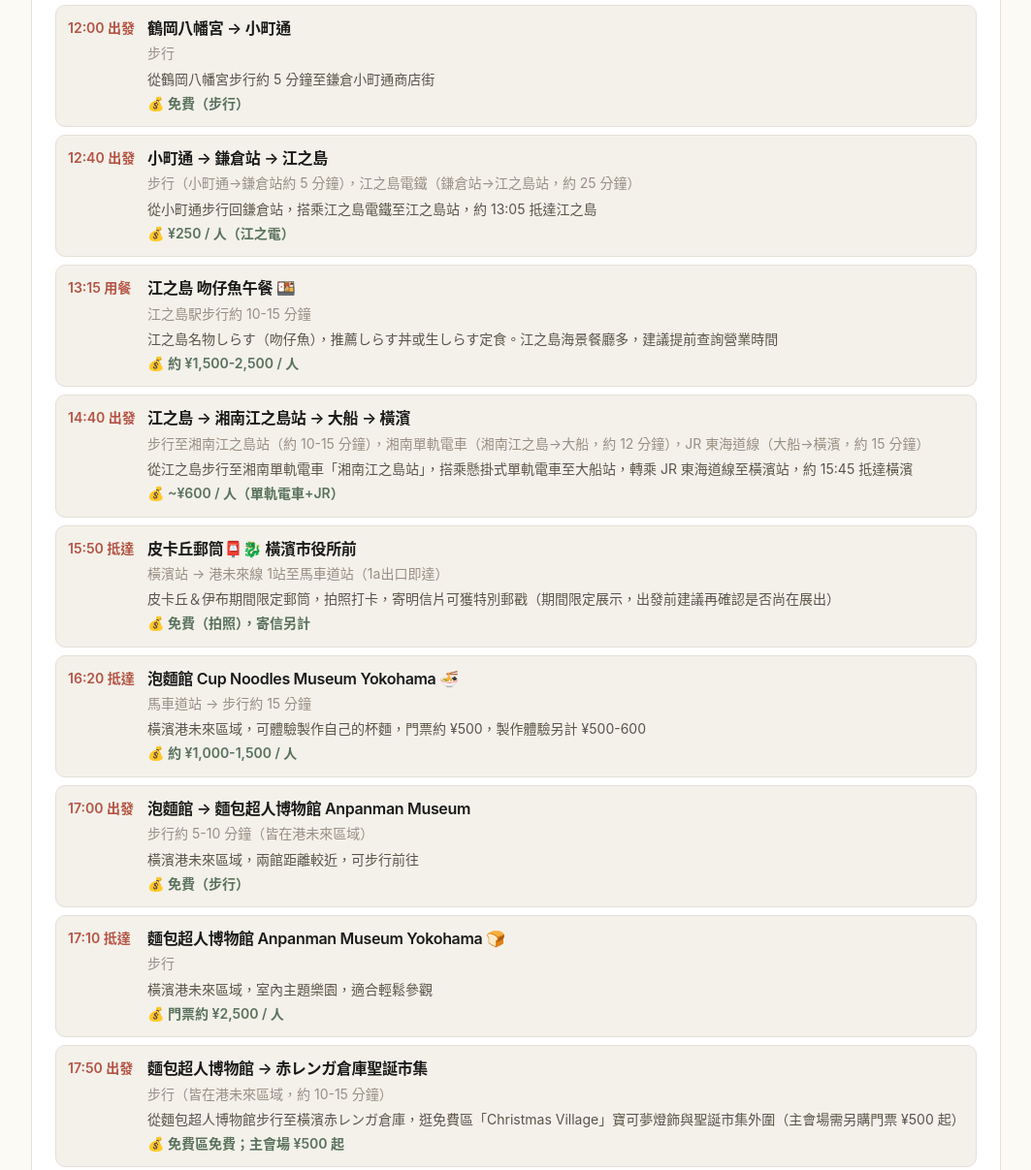
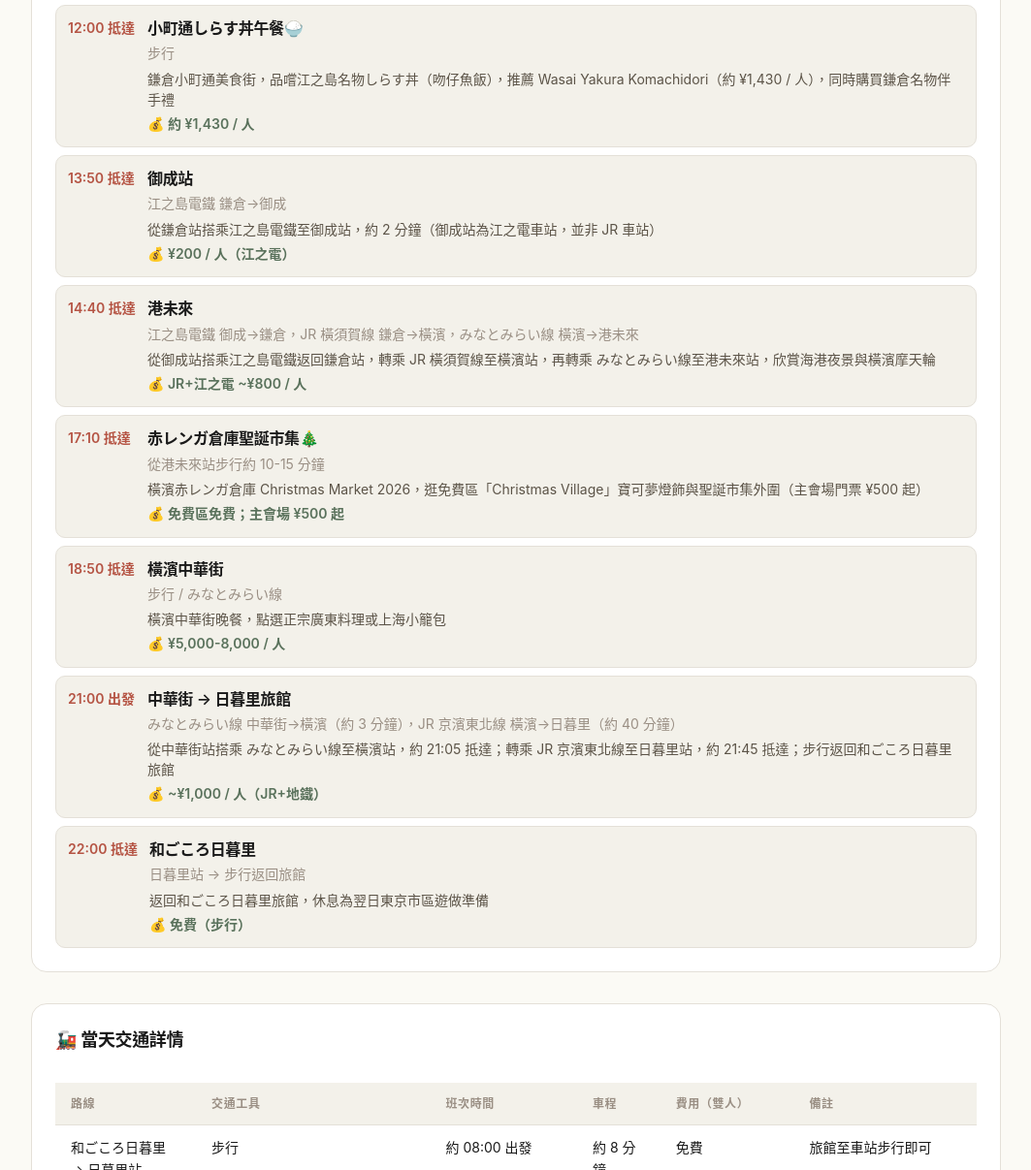
Before and after one commit to dengdualangininder/tokyo-wedding-2026-itinerary, a plain HTML site: page day3.html in a window 1280 px wide. Shown: the part 758-1965 px from the top of the page at 97% size, without its empty margins (108-1171 px from the left). Drawn offline with nearby package versions, Linux system fonts and the light colour scheme.

Commit message:
Day 2 晚餐改為 Kama Maru 居酒屋，Day 3 中午加入小町通しらす丼午餐
Day 2:
- 21:10 Kama Maru 居酒屋晚餐🍻（拷貝完資料後吃，日暮里站步行 2 分鐘，可於 KKday 預約）

Day 3:
- 12:00 小町通しらす丼午餐🍚（江之島名物吻仔魚飯，Wasai Yakura Komachidori，約 ¥1,430/人）
- 同步更新 script.js、day2.html、day3.html

```diff
--- a/day3.html
+++ b/day3.html
@@ -25,7 +25,7 @@
     <header class="hero">
       <span class="tag">12/04 (五) · Day 3</span>
       <h1>鎌倉・江之島・橫濱</h1>
-      <p>鶴岡八幡宮 → 小町通 → 江之島吻仔魚午餐 → 泡麵館 → 麵包超人博物館 → 橫濱中華街</p>
+      <p>鶴岡八幡宮 → 小町通しらす丼午餐 → 御成站 → 港未來 → 赤レンガ倉庫聖誕市集 → 橫濱中華街</p>
     </header>
 
     <section class="card" aria-label="當天詳細行程">
@@ -59,102 +59,48 @@
           </div>
         </div>
         <div class="station-item">
-          <div class="station-time">12:00 出發</div>
+          <div class="station-time">12:00 抵達</div>
           <div class="station-info">
-            <div class="station-name">鶴岡八幡宮 → 小町通</div>
+            <div class="station-name">小町通しらす丼午餐🍚</div>
             <div class="station-transport">步行</div>
-            <div class="station-detail">從鶴岡八幡宮步行約 5 分鐘至鎌倉小町通商店街</div>
-            <div class="station-cost">💰 免費（步行）</div>
+            <div class="station-detail">鎌倉小町通美食街，品嚐江之島名物しらす丼（吻仔魚飯），推薦 Wasai Yakura Komachidori（約 ¥1,430 / 人），同時購買鎌倉名物伴手禮</div>
+            <div class="station-cost">💰 約 ¥1,430 / 人</div>
           </div>
         </div>
         <div class="station-item">
-          <div class="station-time">12:40 出發</div>
+          <div class="station-time">13:50 抵達</div>
           <div class="station-info">
-            <div class="station-name">小町通 → 鎌倉站 → 江之島</div>
-            <div class="station-transport">步行（小町通→鎌倉站約 5 分鐘），江之島電鐵（鎌倉站→江之島站，約 25 分鐘）</div>
-            <div class="station-detail">從小町通步行回鎌倉站，搭乘江之島電鐵至江之島站，約 13:05 抵達江之島</div>
-            <div class="station-cost">💰 ¥250 / 人（江之電）</div>
+            <div class="station-name">御成站</div>
+            <div class="station-transport">江之島電鐵 鎌倉→御成</div>
+            <div class="station-detail">從鎌倉站搭乘江之島電鐵至御成站，約 2 分鐘（御成站為江之電車站，並非 JR 車站）</div>
+            <div class="station-cost">💰 ¥200 / 人（江之電）</div>
           </div>
         </div>
         <div class="station-item">
-          <div class="station-time">13:15 用餐</div>
+          <div class="station-time">14:40 抵達</div>
           <div class="station-info">
-            <div class="station-name">江之島 吻仔魚午餐 🍱</div>
-            <div class="station-transport">江之島駅步行約 10-15 分鐘</div>
-            <div class="station-detail">江之島名物しらす（吻仔魚），推薦しらす丼或生しらす定食。江之島海景餐廳多，建議提前查詢營業時間</div>
-            <div class="station-cost">💰 約 ¥1,500-2,500 / 人</div>
-          </div>
-        </div>
-        <div class="station-item">
-          <div class="station-time">14:40 出發</div>
-          <div class="station-info">
-            <div class="station-name">江之島 → 湘南江之島站 → 大船 → 橫濱</div>
-            <div class="station-transport">步行至湘南江之島站（約 10-15 分鐘），湘南單軌電車（湘南江之島→大船，約 12 分鐘），JR 東海道線（大船→橫濱，約 15 分鐘）</div>
-            <div class="station-detail">從江之島步行至湘南單軌電車「湘南江之島站」，搭乘懸掛式單軌電車至大船站，轉乘 JR 東海道線至橫濱站，約 15:45 抵達橫濱</div>
-            <div class="station-cost">💰 ~¥600 / 人（單軌電車+JR）</div>
-          </div>
-        </div>
-        <div class="station-item">
-          <div class="station-time">15:50 抵達</div>
-          <div class="station-info">
-            <div class="station-name">皮卡丘郵筒📮🐉 橫濱市役所前</div>
-            <div class="station-transport">橫濱站 → 港未來線 1站至馬車道站（1a出口即達）</div>
-            <div class="station-detail">皮卡丘＆伊布期間限定郵筒，拍照打卡，寄明信片可獲特別郵戳（期間限定展示，出發前建議再確認是否尚在展出）</div>
-            <div class="station-cost">💰 免費（拍照），寄信另計</div>
-          </div>
-        </div>
-        <div class="station-item">
-          <div class="station-time">16:20 抵達</div>
-          <div class="station-info">
-            <div class="station-name">泡麵館 Cup Noodles Museum Yokohama 🍜</div>
-            <div class="station-transport">馬車道站 → 步行約 15 分鐘</div>
-            <div class="station-detail">橫濱港未來區域，可體驗製作自己的杯麵，門票約 ¥500，製作體驗另計 ¥500-600</div>
-            <div class="station-cost">💰 約 ¥1,000-1,500 / 人</div>
-          </div>
-        </div>
-        <div class="station-item">
-          <div class="station-time">17:00 出發</div>
-          <div class="station-info">
-            <div class="station-name">泡麵館 → 麵包超人博物館 Anpanman Museum</div>
-            <div class="station-transport">步行約 5-10 分鐘（皆在港未來區域）</div>
-            <div class="station-detail">橫濱港未來區域，兩館距離較近，可步行前往</div>
-            <div class="station-cost">💰 免費（步行）</div>
+            <div class="station-name">港未來</div>
+            <div class="station-transport">江之島電鐵 御成→鎌倉，JR 橫須賀線 鎌倉→橫濱，みなとみらい線 橫濱→港未來</div>
+            <div class="station-detail">從御成站搭乘江之島電鐵返回鎌倉站，轉乘 JR 橫須賀線至橫濱站，再轉乘 みなとみらい線至港未來站，欣賞海港夜景與橫濱摩天輪</div>
+            <div class="station-cost">💰 JR+江之電 ~¥800 / 人</div>
           </div>
         </div>
         <div class="station-item">
           <div class="station-time">17:10 抵達</div>
           <div class="station-info">
-            <div class="station-name">麵包超人博物館 Anpanman Museum Yokohama 🍞</div>
-            <div class="station-transport">步行</div>
-            <div class="station-detail">橫濱港未來區域，室內主題樂園，適合輕鬆參觀</div>
-            <div class="station-cost">💰 門票約 ¥2,500 / 人</div>
-          </div>
-        </div>
-        <div class="station-item">
-          <div class="station-time">17:50 出發</div>
-          <div class="station-info">
-            <div class="station-name">麵包超人博物館 → 赤レンガ倉庫聖誕市集</div>
-            <div class="station-transport">步行（皆在港未來區域，約 10-15 分鐘）</div>
-            <div class="station-detail">從麵包超人博物館步行至橫濱赤レンガ倉庫，逛免費區「Christmas Village」寶可夢燈飾與聖誕市集外圍（主會場需另購門票 ¥500 起）</div>
+            <div class="station-name">赤レンガ倉庫聖誕市集🎄</div>
+            <div class="station-transport">從港未來站步行約 10-15 分鐘</div>
+            <div class="station-detail">橫濱赤レンガ倉庫 Christmas Market 2026，逛免費區「Christmas Village」寶可夢燈飾與聖誕市集外圍（主會場門票 ¥500 起）</div>
             <div class="station-cost">💰 免費區免費；主會場 ¥500 起</div>
           </div>
         </div>
         <div class="station-item">
-          <div class="station-time">18:40 出發</div>
-          <div class="station-info">
-            <div class="station-name">赤レンガ倉庫 → 中華街</div>
-            <div class="station-transport">步行 / みなとみらい線（約 10-15 分鐘）</div>
-            <div class="station-detail">從赤レンガ倉庫步行或搭乘港未來線前往橫濱中華街用餐</div>
-            <div class="station-cost">💰 免費（步行）</div>
-          </div>
-        </div>
-        <div class="station-item">
-          <div class="station-time">19:00 用餐</div>
+          <div class="station-time">18:50 抵達</div>
           <div class="station-info">
             <div class="station-name">橫濱中華街</div>
             <div class="station-transport">步行 / みなとみらい線</div>
-            <div class="station-detail">橫濱中華街晚餐（原 18:30 順延 30 分鐘）</div>
-            <div class="station-cost">💰 ¥5,000-8,000 / 人（餐飲）</div>
+            <div class="station-detail">橫濱中華街晚餐，點選正宗廣東料理或上海小籠包</div>
+            <div class="station-cost">💰 ¥5,000-8,000 / 人</div>
           </div>
         </div>
         <div class="station-item">
@@ -189,12 +135,10 @@
             <tr><td>和ごころ日暮里 → 日暮里站</td><td>步行</td><td>約 08:00 出發</td><td>約 8 分鐘</td><td>免費</td><td>旅館至車站步行即可</td></tr>
             <tr><td>日暮里 → 品川 → 鎌倉</td><td>JR 常磐線快速「上野東京ライン」+ JR 山手線 + JR 橫須賀線</td><td>約 08:15 出發，09:20 抵達鎌倉</td><td>約 1 小時 5 分</td><td>~¥2,000（¥1,000 × 2）</td><td>於品川站轉乘，Suica 可用</td></tr>
             <tr><td>鎌倉站 → 鶴岡八幡宮 → 小町通</td><td>步行</td><td>約 10:00 抵達</td><td>約 15 分鐘</td><td>免費</td><td>沿若宮大路段葛步行</td></tr>
-            <tr><td>小町通 → 鎌倉站 → 江之島</td><td>步行 + 江之島電鐵</td><td>約 12:40 出發，約 13:05 抵達江之島</td><td>約 25 分鐘</td><td>¥500（¥250 × 2）</td><td>搭乘江之島電鐵至江之島站</td></tr>
-            <tr><td>江之島 → 湘南江之島 → 大船 → 橫濱</td><td>步行 + 湘南單軌電車 + JR 東海道線</td><td>約 14:40 出發，約 15:45 抵達橫濱</td><td>約 1 小時 5 分</td><td>~¥1,200（¥600 × 2）</td><td>湘南單軌電車 湘南江之島→大船，轉 JR 大船→橫濱</td></tr>
-            <tr><td>橫濱站 → 馬車道站（皮卡丘郵筒）</td><td>港未來線</td><td>約 15:50 抵達</td><td>約 3 分鐘（1站）</td><td>¥400（¥200 × 2）</td><td>皮卡丘＆伊布期間限定郵筒</td></tr>
-            <tr><td>馬車道站 → 泡麵館</td><td>步行</td><td>約 16:20 抵達</td><td>約 15 分鐘</td><td>免費</td><td>泡麵館 Cup Noodles Museum</td></tr>
-            <tr><td>泡麵館 → 麵包超人博物館</td><td>步行</td><td>約 17:00 出發</td><td>約 5-10 分鐘</td><td>免費</td><td>皆在港未來區域</td></tr>
-            <tr><td>麵包超人博物館 → 中華街</td><td>步行 / みなとみらい線</td><td>約 18:30 用餐🥢</td><td>約 15 分鐘（步行）</td><td>免費 / ¥400（地鐵）</td><td>橫濱中華街晚餐🥢</td></tr>
+            <tr><td>小町通 → 御成站</td><td>步行 + 江之島電鐵</td><td>約 13:30 出發，約 13:50 抵達</td><td>約 20 分鐘</td><td>¥400（¥200 × 2）</td><td>小町通步行至鎌倉站，搭乘江之電至御成站</td></tr>
+            <tr><td>御成站 → 港未來</td><td>江之島電鐵 + JR 橫須賀線 + みなとみらい線</td><td>約 13:50 出發，14:40 抵達</td><td>約 50 分鐘</td><td>~¥1,600（¥800 × 2）</td><td>御成→鎌倉→橫濱→港未來</td></tr>
+            <tr><td>港未來 → 赤レンガ倉庫</td><td>步行</td><td>約 17:10 抵達</td><td>約 10-15 分鐘</td><td>免費</td><td>橫濱赤レンガ倉庫聖誕市集</td></tr>
+            <tr><td>赤レンガ倉庫 → 中華街</td><td>步行 / みなとみらい線</td><td>約 18:50 抵達</td><td>約 10-15 分鐘</td><td>免費 / ¥400（地鐵）</td><td>橫濱中華街晚餐</td></tr>
             <tr><td>中華街 → 日暮里（回程）</td><td>みなとみらい線 + JR 京濱東北線 / 山手線</td><td>約 21:00 出發，22:00 抵達</td><td>約 1 小時</td><td>~¥2,000（¥1,000 × 2）</td><td>留意末班車時間，約 23:00-24:00</td></tr>
             <tr><td>日暮里站 → 和ごころ日暮里</td><td>步行</td><td>約 22:00 抵達</td><td>約 8 分鐘</td><td>免費</td><td>車站至旅館步行即可</td></tr>
           </tbody>
@@ -239,7 +183,7 @@
       <span class="label">Home</span>
     </a>
     <a href="itinerary.html" class="nav-item" aria-label="行程總覽">
-      <svg viewBox="0 0 24 24"><path d="M12 2L2 7l10 5 10-5-10-5zM2 17l10 5 10-5M2 12l10 5 10-5"/></svg>
+      <svg viewBox="0 0 24 24"><path d="M12 2L2 7l10 5 10-5-10-5zM2 17l10 5 10-5M2 12l10 5 10-5\"/></svg>
       <span class="label">Itinerary</span>
     </a>
     <a href="map.html" class="nav-item" aria-label="地圖">
@@ -247,7 +191,7 @@
       <span class="label">Map</span>
     </a>
     <a href="budget.html" class="nav-item" aria-label="預算">
-      <svg viewBox="0 0 24 24"><line x1="12" y1="1" x2="12" y2="23"></line><path d="M17 5H9.5a3.5 3.5 0 0 0 0 7h5a3.5 3.5 0 0 1 0 7H6"></path></svg>
+      <svg viewBox="0 0 24 24"><line x1="12" y1="1" x2="12" y2="23"></line><path d="M17 5H9.5a3.5 3.5 0 0 0 0 7h5a3.5 3.5 0 0 1 0 7H6\"></path></svg>
       <span class="label">Budget</span>
     </a>
     <a href="info.html" class="nav-item" aria-label="資訊">
@@ -263,11 +207,11 @@
       const day3Stations = [
         { name: '日暮里 → 鎌倉', lat: 35.3176, lng: 139.4596, type: 'transport', time: '08:15 出發', transport: 'JR 常磐線快速「上野東京ライン」+ JR 山手線 + JR 橫須賀線', detail: '從日暮里站約 08:20 抵達上野，約 08:35 抵達品川，約 09:20 抵達鎌倉站，約 1 小時 5 分', cost: '~¥1,000 / 人' },
         { name: '鶴岡八幡宮', lat: 35.3274, lng: 139.5395, type: 'shrine', time: '10:00 抵達', transport: '從鎌倉站步行 10 分鐘', detail: '參拜並祈求婚姻美滿', cost: '免費' },
-        { name: '小町通', lat: 35.3189, lng: 139.5355, type: 'shopping', time: '12:00 出發', transport: '步行', detail: '鎌倉小町通美食街，購買伴手禮', cost: '自由消費' },
-        { name: '江之島', lat: 35.3021, lng: 139.4824, type: 'location', time: '13:05 抵達', transport: '江之島電鐵 鎌倉→江之島', detail: '江之島名物吻仔魚午餐，相模灣海景', cost: '¥250 / 人（江之電）' },
-        { name: '皮卡丘郵筒📮🐉', lat: 35.4437, lng: 139.6380, type: 'food', time: '15:50 抵達', transport: '橫濱站 → 港未來線 1站至馬車道站（1a出口即達）', detail: '橫濱市役所前皮卡丘＆伊布期間限定郵筒，拍照打卡，寄明信片可獲特別郵戳', cost: '免費（拍照），寄信另計' },
-        { name: '泡麵館 Cup Noodles Museum Yokohama 🍜', lat: 35.4565, lng: 139.6350, type: 'location', time: '16:20 抵達', transport: '馬車道站 → 步行約 15 分鐘或搭乘港未來線至新高島站', detail: '泡麵館 Cup Noodles Museum 與 麵包超人博物館', cost: '~¥600 / 人（單軌電車+JR）' },
-        { name: '中華街', lat: 35.4437, lng: 139.6440, type: 'restaurant', time: '18:30 用餐', transport: '步行', detail: '橫濱中華街晚餐', cost: '¥5,000-8,000 / 人' },
+        { name: '小町通しらす丼午餐🍚', lat: 35.3189, lng: 139.5355, type: 'restaurant', time: '12:00 抵達', transport: '步行', detail: '鎌倉小町通美食街，品嚐江之島名物しらす丼（吻仔魚飯），推薦 Wasai Yakura Komachidori（約 ¥1,430 / 人），同時購買鎌倉名物伴手禮', cost: '約 ¥1,430 / 人' },
+        { name: '御成站', lat: 35.3167, lng: 139.5430, type: 'transport', time: '13:50 抵達', transport: '江之島電鐵 鎌倉→御成', detail: '從鎌倉站搭乘江之島電鐵至御成站，約 2 分鐘（御成站為江之電車站，並非 JR 車站）', cost: '¥200 / 人（江之電）' },
+        { name: '港未來', lat: 35.4565, lng: 139.6350, type: 'location', time: '14:40 抵達', transport: '江之島電鐵 御成→鎌倉，JR 橫須賀線 鎌倉→橫濱，みなとみらい線 橫濱→港未來', detail: '欣賞海港夜景與橫濱摩天輪', cost: 'JR+江之電 ~¥800 / 人' },
+        { name: '赤レンガ倉庫聖誕市集🎄', lat: 35.4437, lng: 139.6398, type: 'location', time: '17:10 抵達', transport: '從港未來站步行約 10-15 分鐘', detail: '橫濱赤レンガ倉庫 Christmas Market 2026，逛免費區「Christmas Village」寶可夢燈飾與聖誕市集外圍（主會場門票 ¥500 起）', cost: '免費區免費；主會場 ¥500 起' },
+        { name: '橫濱中華街', lat: 35.4437, lng: 139.6440, type: 'restaurant', time: '18:50 抵達', transport: '步行 / みなとみらい線', detail: '橫濱中華街晚餐，點選正宗廣東料理或上海小籠包', cost: '¥5,000-8,000 / 人' },
         { name: '和ごころ日暮里', lat: 35.7265, lng: 139.7730, type: 'hotel', time: '22:00 抵達', transport: 'JR 京濱東北線 + 山手線', detail: '中華街 → 日暮里站 → 步行返回旅館', cost: '~¥1,000 / 人（JR+地鐵）' }
       ];
 
--- a/script.js
+++ b/script.js
@@ -231,16 +231,16 @@ document.addEventListener('DOMContentLoaded', function() {
           day: 2
         },
         {
-          name: '日暮里逛吃晚餐🍜',
-          code: 'NipporiDinner',
-          lat: 35.7265,
-          lng: 139.7730,
+          name: 'Kama Maru 居酒屋晚餐🍻',
+          code: 'KamaMaru',
+          lat: 35.7272,
+          lng: 139.7720,
           type: 'restaurant',
           arriveTime: '21:10',
           departTime: '22:30',
-          transport: '從婚紗店步行至日暮里站前餐廳',
-          detail: '拷完資料後在日暮里站前找一家居酒屋或拉麵店吃晚餐，補充體力，推薦酒処一合或酔助等個室居酒屋，約 ¥3,000-5,000/人',
-          cost: '約 ¥3,000-5,000 / 人',
+          transport: '從婚紗店步行至日暮里站前餐廳（約 2 分鐘）',
+          detail: '拷完資料後在日暮里站前 Kama Maru 居酒屋吃晚餐，補充體力。日暮里站步行 2 分鐘，可於 KKday 線上預約座位，約 ¥3,000-3,999 / 人',
+          cost: '約 ¥3,000-3,999 / 人',
           day: 2
         },
         {
@@ -290,16 +290,16 @@ document.addEventListener('DOMContentLoaded', function() {
           day: 3
         },
         {
-          name: '小町通',
-          code: 'Komachi',
+          name: '小町通しらす丼午餐🍚',
+          code: 'KomachiShirasu',
           lat: 35.3189,
           lng: 139.5355,
-          type: 'shopping',
+          type: 'restaurant',
           arriveTime: '12:00',
           departTime: '13:30',
           transport: '步行',
-          detail: '鎌倉小町通美食街，嘗試鎌倉名物（如：吉次餅、晒煎餅），以及江之島名物紙片八爪魚與吻仔魚（しらす），購買伴手禮',
-          cost: '自由消費',
+          detail: '鎌倉小町通美食街，品嚐江之島名物しらす丼（吻仔魚飯），推薦 Wasai Yakura Komachidori（約 ¥1,430 / 人），同時購買鎌倉名物伴手禮',
+          cost: '約 ¥1,430 / 人',
           day: 3
         },
         {
```
Also changed, not shown: day2.html (+9 -8 lines).
